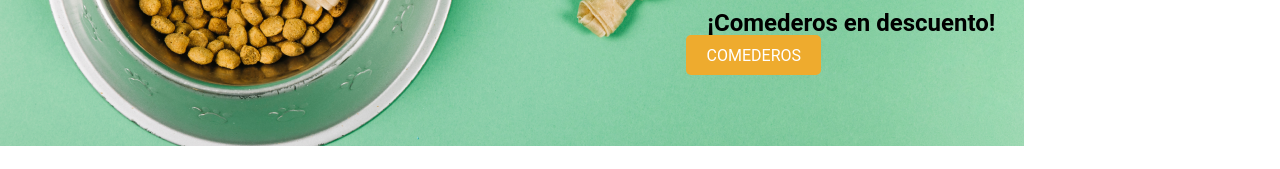
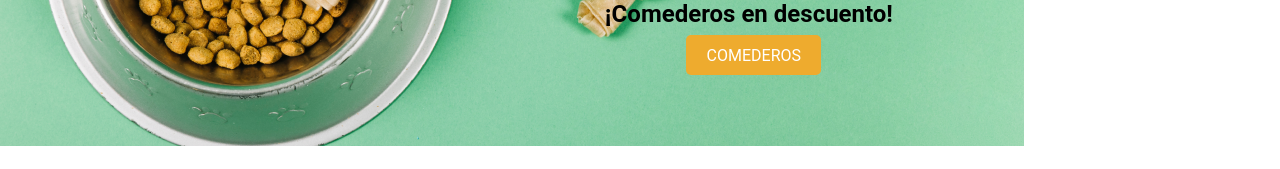
Before and after one commit to MariaPaulaaaa/PetShop3, a plain HTML site: page index.html in a window 1280 px wide. Shown: the part 355-524 px from the top of the page. Drawn offline with Linux system fonts and the light colour scheme.

Commit message:
Missing responsive

```diff
--- a/css/style.css
+++ b/css/style.css
@@ -85,8 +85,8 @@ header{
 .Normal{
     color: black;
     position: absolute;
-    top: 63%;
-    left: 55%;
+    top: 61%;
+    left: 45%;
     transform: translate(50%, 50%);
 }
 
```
